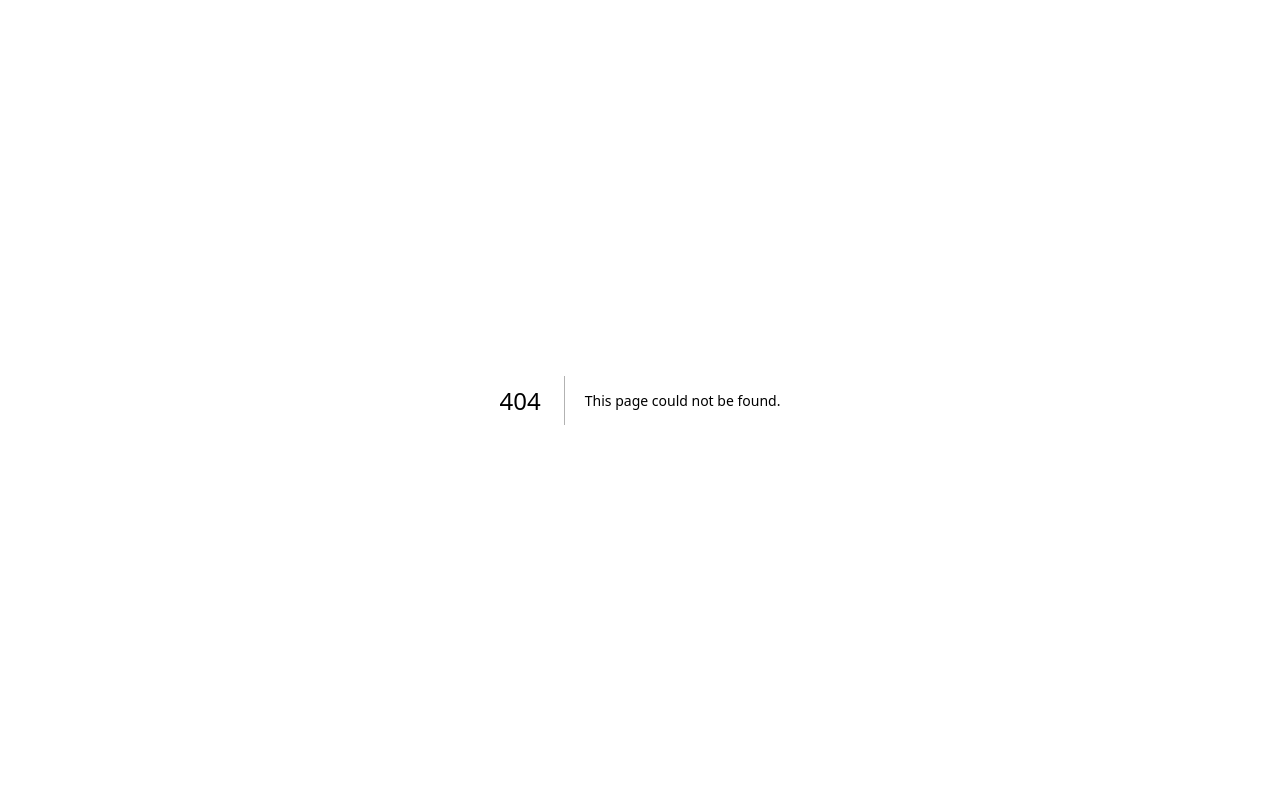
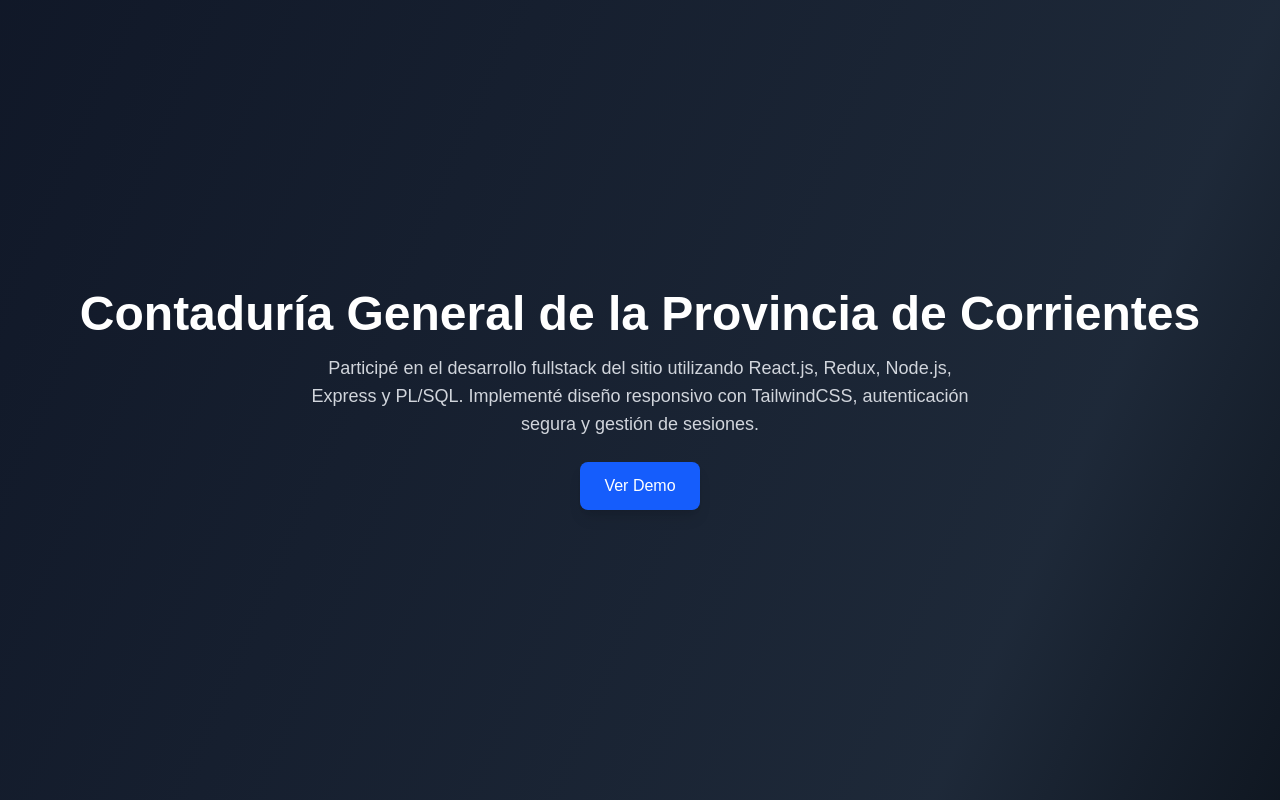
Before and after one commit to leandasilva/portfolio-Leandro-Dasilva, a Next.js app: page /landing3-contaduria-react in a window 1280 px wide. Before the commit this address had no page. Shown: the top 800 px of the page. Built offline with nearby package versions, Linux system fonts and the light colour scheme.

Commit message:
se modifico nombre de landing

```diff
--- /dev/null
+++ b/app/landing3-contaduria-react/page.tsx
@@ -0,0 +1,96 @@
+export default function FrasesCardsLanding() {
+  return (
+    <div className="min-h-screen bg-gradient-to-br from-gray-900 via-gray-800 to-black text-white">
+
+      {/* Hero Section */}
+      <section className="h-screen flex flex-col justify-center items-center text-center px-6">
+        <h1 className="text-5xl font-bold mb-4">
+        Contaduría General de la Provincia de Corrientes
+        </h1>
+        <p className="text-lg text-gray-300 max-w-2xl">
+        Participé en el desarrollo fullstack del sitio utilizando React.js, Redux, Node.js, Express y PL/SQL.
+        Implementé diseño responsivo con TailwindCSS, autenticación segura y gestión de sesiones.
+        </p>
+
+        <div className="mt-6 flex gap-4">
+          <a
+            href="https://www.cgpcorrientes.gob.ar/"
+            target="_blank"
+            rel="noopener noreferrer"
+            className="px-6 py-3 bg-blue-600 rounded-lg shadow-lg hover:bg-blue-700 transition"
+          >
+            Ver Demo
+          </a>
+        </div>
+      </section>
+
+      {/* Preview Section */}
+      <section className="py-20 px-6 bg-gray-900 text-center">
+       <h2 className="text-3xl font-semibold mb-8">Vista previa del sitio</h2>
+            <iframe
+            src="https://www.cgpcorrientes.gob.ar/"
+            className="w-full h-[500px] border-0"
+            title="Contaduría Corrientes Preview"
+            />
+      </section>
+
+      {/* Features Section */}
+      <section className="py-20 px-6">
+        <h2 className="text-3xl font-semibold text-center mb-12">Características principales</h2>
+        <div className="grid md:grid-cols-3 gap-10 max-w-6xl mx-auto">
+          <div className="p-6 bg-gray-800 rounded-xl shadow hover:shadow-lg transition">
+            <h3 className="text-xl font-bold mb-3">Gestión de frases</h3>
+            <p className="text-gray-400">Permite agregar y eliminar frases de manera dinámica con UI responsiva.</p>
+          </div>
+          <div className="p-6 bg-gray-800 rounded-xl shadow hover:shadow-lg transition">
+            <h3 className="text-xl font-bold mb-3">UI Moderna</h3>
+            <p className="text-gray-400">Diseño limpio y moderno con TailwindCSS y cards interactivas.</p>
+          </div>
+          <div className="p-6 bg-gray-800 rounded-xl shadow hover:shadow-lg transition">
+            <h3 className="text-xl font-bold mb-3">Fullstack & Testing</h3>
+            <p className="text-gray-400">Backend con Node.js y NestJS, PostgreSQL; testing en API y frontend con Jest/RTL.</p>
+          </div>
+        </div>
+      </section>
+
+      {/* Tecnologías utilizadas */}
+      <section className="py-20 px-6 bg-gray-900">
+        <h2 className="text-3xl font-semibold text-center mb-8">Stack Tecnológico</h2>
+        <div className="grid grid-cols-2 md:grid-cols-3 lg:grid-cols-5 gap-6 max-w-5xl mx-auto text-center">
+          {['ReactJS', 'Redux', 'Node.js', 'Express', 'PL/SQL', 'TailwindCSS', 'Jest', 'java', 'Oracle', 'GitLab', 'Spring Boot','Figma']
+            .map((tech) => (
+            <div key={tech} className="bg-gray-800 p-4 rounded-xl shadow font-medium">
+              {tech}
+            </div>
+          ))}
+        </div>
+      </section>
+
+      {/* About / Valor Agregado */}
+      <section className="py-20 px-6 bg-gray-50 text-gray-900">
+        <h2 className="text-3xl font-semibold text-center mb-8">Sobre el Proyecto</h2>
+        <p className="max-w-3xl mx-auto text-center text-gray-700">
+            Participé en el desarrollo completo del sitio, integrando el frontend en React.js con Redux
+            y el backend en Node.js/Express y PL/SQL. Implementé funcionalidades críticas como gestión de usuarios,
+            reportes financieros y autenticación segura, asegurando rendimiento y alta disponibilidad.
+        </p>
+      </section>
+
+      {/* Call To Action */}
+      <section className="py-20 text-center bg-gradient-to-r from-blue-600 to-indigo-600 text-white">
+        <h2 className="text-3xl font-bold mb-6">Probá Cgpc ahora</h2>
+        <div className="flex justify-center gap-4">
+          <a
+            href="https://www.cgpcorrientes.gob.ar/"
+            target="_blank"
+            rel="noopener noreferrer"
+            className="px-8 py-4 bg-white text-blue-600 rounded-lg shadow hover:bg-gray-100 transition"
+          >
+            🚀 Ver Demo
+          </a>
+        </div>
+      </section>
+
+    </div>
+  );
+}
```
